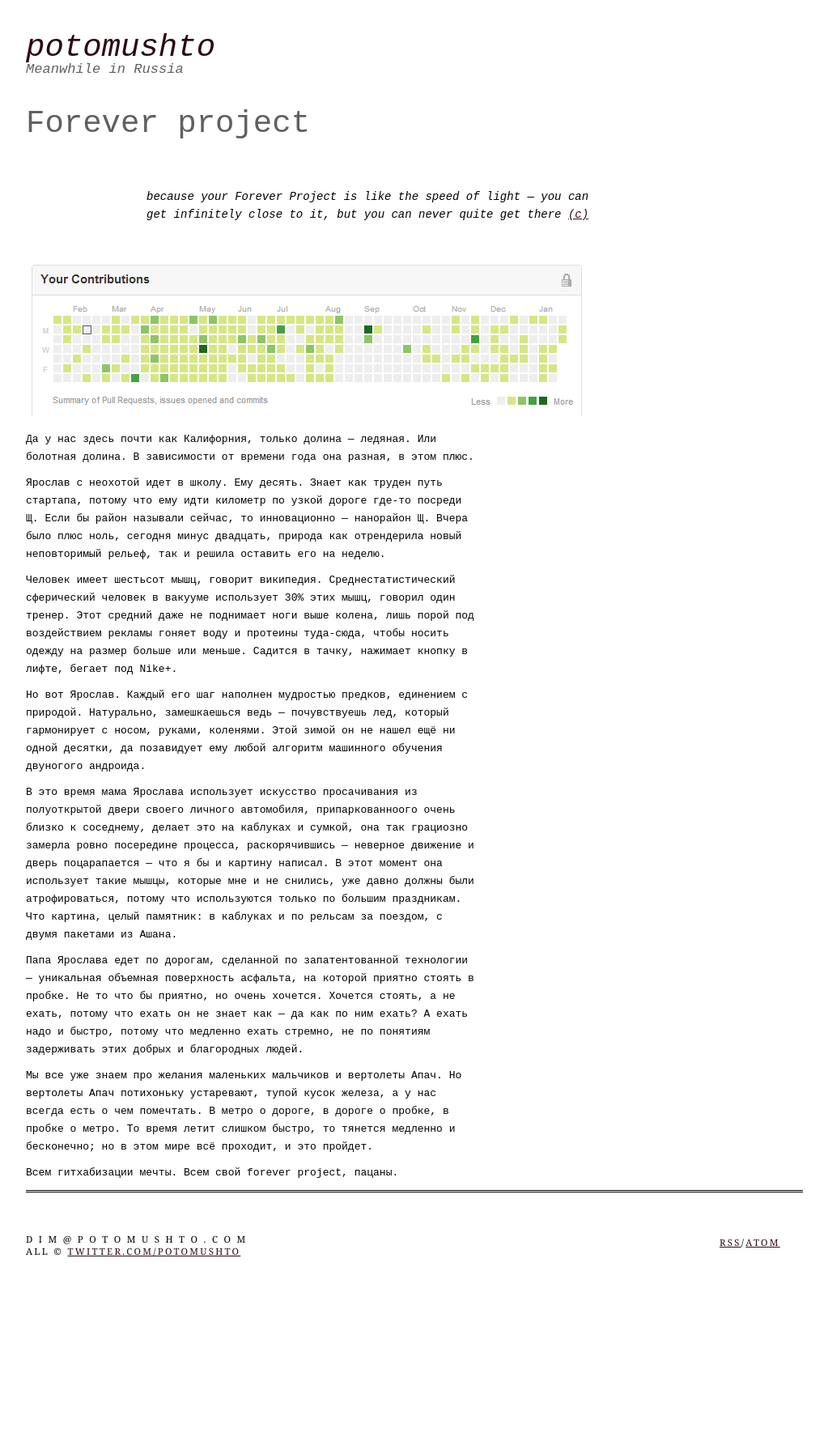
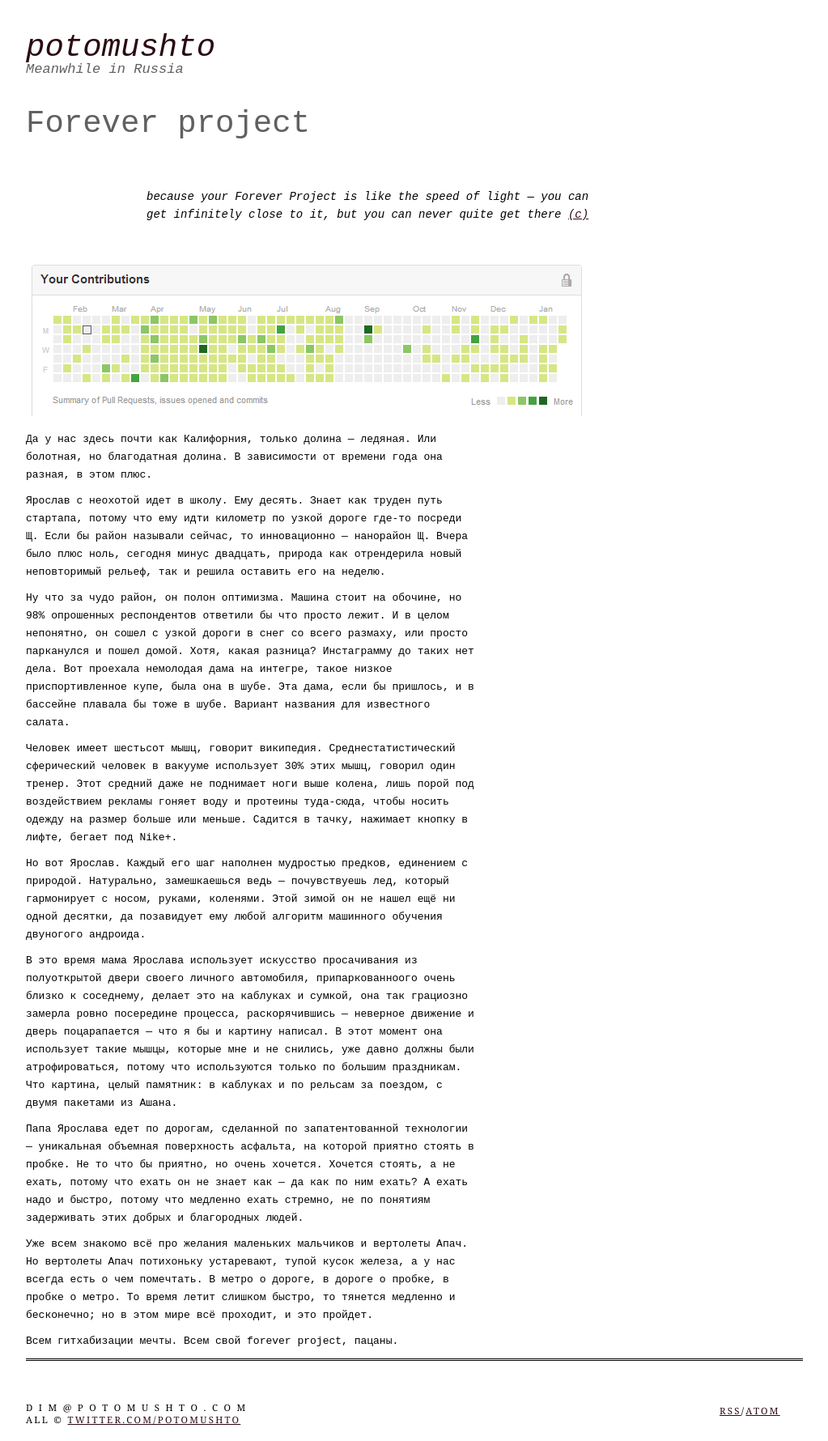
Before and after one commit to ptmt/ptmt.github.com, a Jekyll site: the page built from _posts/2013-01-29-foreverproject.md, in a window 1280 px wide. Shown: the whole page at 81% size, without its empty margins (128-1151 px from the left). Built offline with Jekyll 4.4.1, drawn with Linux system fonts in a browser that asks for light colours; Markdown is read by kramdown in place of the engine named in the settings; before the commit the page ends 1572 px from its top, so only the background shows below that.

Commit message:
Update _posts/2013-01-29-foreverproject.md

```diff
--- a/_posts/2013-01-29-foreverproject.md
+++ b/_posts/2013-01-29-foreverproject.md
@@ -9,9 +9,11 @@ title: Forever project
 
 ![contributions](/img/photos/contributions.png)
 
-Да у нас здесь почти как Калифорния, только долина — ледяная. Или болотная долина. В зависимости от времени года она разная, в этом плюс.
+Да у нас здесь почти как Калифорния, только долина — ледяная. Или болотная, но благодатная долина. В зависимости от времени года она разная, в этом плюс.
 
 Ярослав с неохотой идет в школу. Ему десять. Знает как труден путь стартапа, потому что ему идти километр по узкой дороге где-то посреди Щ. Если бы район называли сейчас, то инновационно — нанорайон Щ. Вчера было плюс ноль, сегодня минус двадцать, природа как отрендерила новый неповторимый рельеф, так и решила оставить его на неделю.
+
+Ну что за чудо район, он полон оптимизма. Машина стоит на обочине, но 98% опрошенных респондентов ответили бы что просто лежит. И в целом непонятно, он сошел с узкой дороги в снег со всего размаху, или просто парканулся и пошел домой.  Хотя, какая разница? Инстаграмму до таких нет дела. Вот проехала немолодая дама на интегре, такое низкое приспортивленное купе, была она в шубе. Эта дама, если бы пришлось, и в бассейне плавала бы тоже в шубе. Вариант названия для известного салата.
 
 Человек имеет шестьсот мышц, говорит википедия. Среднестатистический сферический человек в вакууме использует 30% этих мышц, говорил один тренер. Этот средний даже не поднимает ноги выше колена, лишь порой под воздействием рекламы гоняет воду и протеины туда-сюда, чтобы носить одежду на размер больше или меньше. Садится в тачку, нажимает кнопку в лифте, бегает под Nike+.
 
@@ -21,6 +23,6 @@ title: Forever project
 
 Папа Ярослава едет по дорогам, сделанной по запатентованной технологии — уникальная объемная поверхность асфальта, на которой приятно стоять в пробке. Не то что бы приятно, но очень хочется. Хочется стоять, а не ехать, потому что ехать он не знает как — да как по ним ехать? А ехать надо и быстро, потому что медленно ехать стремно, не по понятиям задерживать этих добрых и благородных людей.
 
-Мы все уже знаем про желания маленьких мальчиков и вертолеты Апач. Но вертолеты Апач потихоньку устаревают, тупой кусок железа, а у нас всегда есть о чем помечтать. В метро о дороге, в дороге о пробке, в пробке о метро. То время летит слишком быстро, то тянется медленно и бесконечно; но в этом мире всё проходит, и это пройдет.
+Уже всем знакомо всё про желания маленьких мальчиков и вертолеты Апач. Но вертолеты Апач потихоньку устаревают, тупой кусок железа, а у нас всегда есть о чем помечтать. В метро о дороге, в дороге о пробке, в пробке о метро. То время летит слишком быстро, то тянется медленно и бесконечно; но в этом мире всё проходит, и это пройдет.
 
 Всем гитхабизации мечты. Всем свой forever project, пацаны.
```
